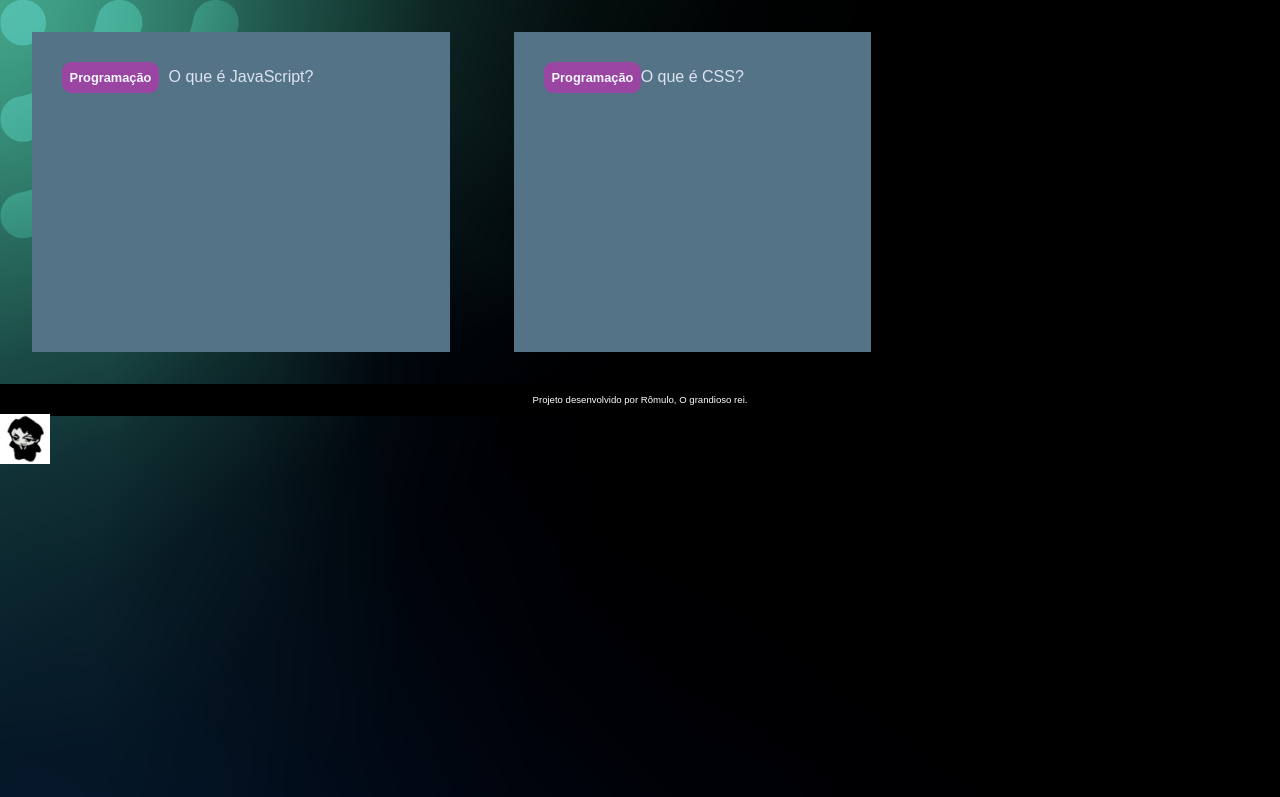
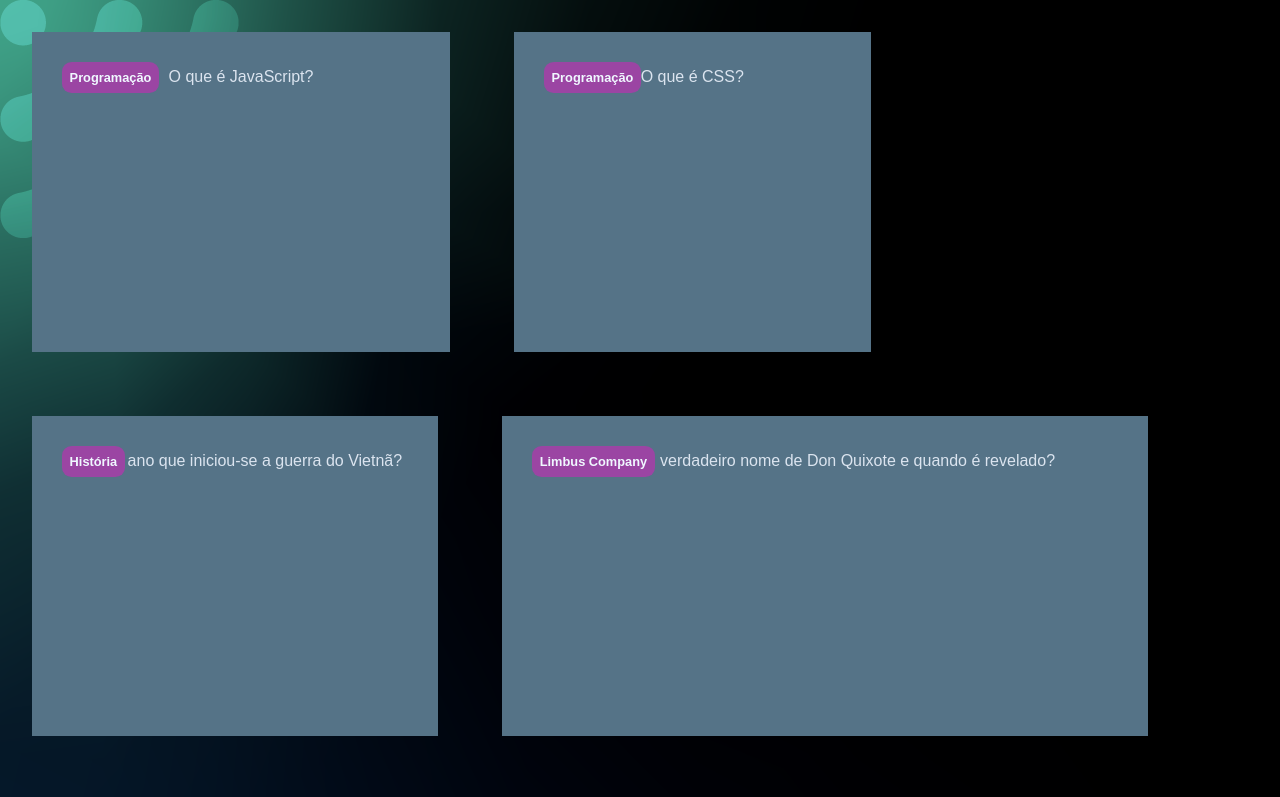
Before and after one commit to D4rkYu/3-Tri_Trabalho_R-mulo_2-F, a plain HTML site: page Projeto/index.html in a window 1280 px wide. Shown: the top 797 px of the page. Drawn offline with Linux system fonts and the light colour scheme; a web font is replaced by a local one.

Commit message:
04/11/2024

```diff
--- a/Projeto/assets/css/main.js
+++ b/Projeto/assets/css/main.js
@@ -1,3 +1,17 @@
 function criaCartao(tema,pergunta,resposta){
+    const container = document.getElementById('container');
+    let cartao = document.createElement('article');
+    cartao.className = 'cartao';
+    cartao.innerHTML = `
+        <div class="cartao-conteudo">
+            <h3>${tema}</h3>
+            <div class="cartao-conteudo-pergunta">${pergunta}</div>
+            <div class="cartao-conteudo-resposta">${resposta}</div>
+        </div>
+    `
+    container.appendChild(cartao)
+}
 
-}
+criaCartao('História', 'Em que ano que iniciou-se a guerra do Vietnã?', 'Em 1955.')
+criaCartao('Limbus Company', 'Qual é o verdadeiro nome de Don Quixote e quando é revelado?', "Seu verdadeiro nome é Sancho, e é revelado no Canto VII 'The Dream's ending'.")
+criaCartao('... Cathy...?', 'CATHEERINEEEE!!!', 'I MUST BE THE REASON WHY YOU WERE ABLE TO BE KIND AND THE HEARTS WE HELD SO TIGHT WONT STAY BROKEN! LOVE COULD BE THE REASON WHY I STILL BELIEVE IN THESE LIES, THAT YOU LIVE A BETTER LIFE WITHOUT ME BY YOUR SIDE!')
--- a/Projeto/assets/css/style.css
+++ b/Projeto/assets/css/style.css
@@ -35,6 +35,7 @@ footer p{
 
 #container{
     display: flex;
+    flex-wrap: wrap;
 }
 
 .cartao{
@@ -81,5 +82,4 @@ footer p{
     transform: rotateY(180deg);
 }
 .roland{
-    height: 50px;
-}
+    height: 50px;}
--- a/Projeto/index.html
+++ b/Projeto/index.html
@@ -29,5 +29,6 @@
         <p>Projeto desenvolvido por Rômulo, O grandioso rei.</p>
         <img class="roland" src="assets/img/baitusedtobebelievable.jpg" alt="Bait used to be belie- IS THAT BLACK SILENCE?!?">
     </footer>
+    <script src="assets/css/main.js"></script>
 </body>
 </html>
```
